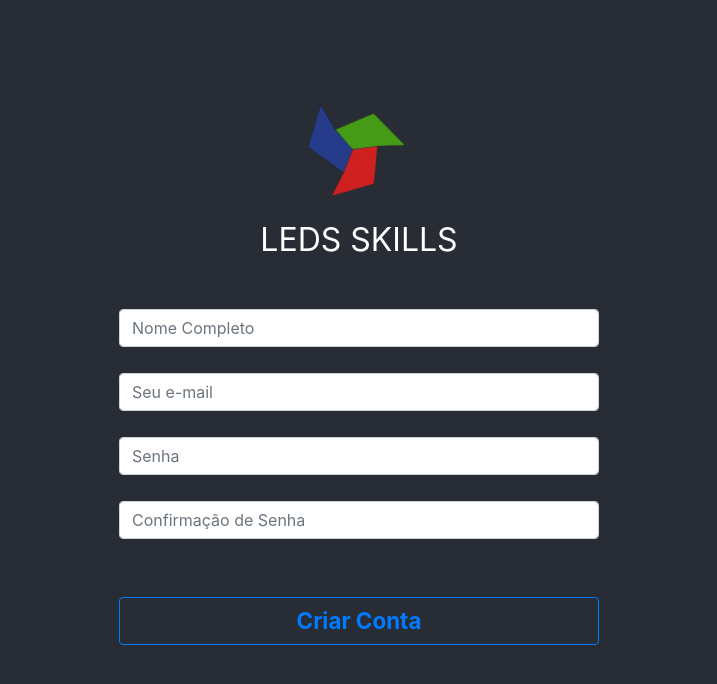
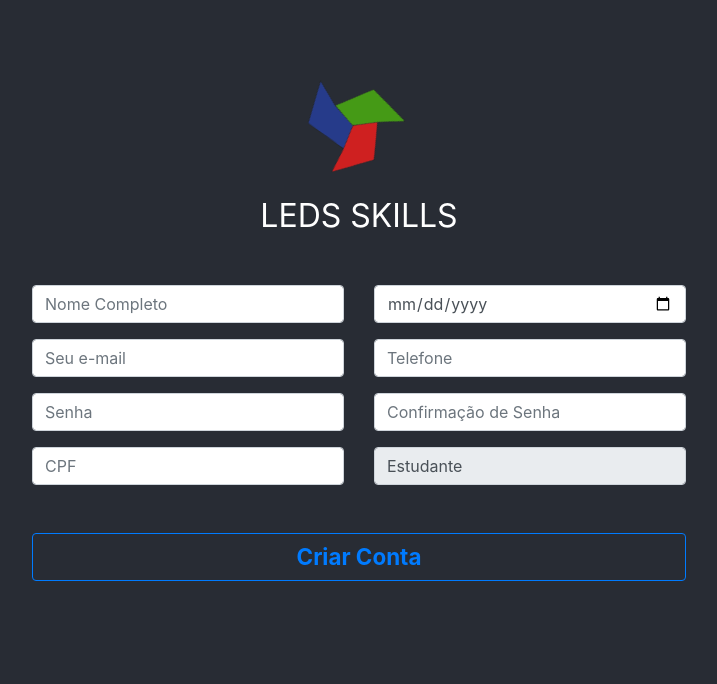
Before and after one commit to Guilherme-Bodart/SwGestaoCompetenciasCeFront, a React (Create React App) app in the folder gestao-competencias-front/: page / in a window 1280 px wide. Shown: the top 684 px of the page, without its empty margins (281-998 px from the left). Built offline with nearby package versions, Linux system fonts and the light colour scheme.

Commit message:
+ Campos em FormCriacao

```diff
--- a/gestao-competencias-front/src/pages/CriarConta/CriarConta.js
+++ b/gestao-competencias-front/src/pages/CriarConta/CriarConta.js
@@ -14,6 +14,10 @@ const initialState = {
   senha: '',
   senhaConfirmada: '',
   nome: '',
+  dataNascimento: '',
+  telefone: '',
+  cpf: '',
+  estudante: 1,
 }
 class CriarConta extends Component {
 
@@ -46,6 +50,30 @@ class CriarConta extends Component {
    })
   }
 
+  onChangeTelefone = (event) => {
+    this.setState({
+      telefone: event.target.value
+   })
+  }
+
+  onChangeDataNascimento = (event) => {
+    this.setState({
+      dataNascimento: event.target.value
+   })
+  }
+
+  onChangeCPF = (event) => {
+    this.setState({
+      cpf: event.target.value
+   })
+  }
+
+  onChangeEstudante = (event) => {
+    this.setState({
+      estudante: event.target.value
+   })
+  }
+
   render(props) {
   return (
     <div className="App">
@@ -53,7 +81,10 @@ class CriarConta extends Component {
         <img src={logo} className="App-logo" alt="logo" />
         <p className="App-text-logo">LEDS SKILLS</p>
         <Form className="App-form">
+          <Col >
 
+            <Row >
+              <Col md={{ span: 5 }}>
               <Form.Group controlId="formBasicEmail"className="App-form-groupC">
                   <Form.Control type="text" placeholder="Nome Completo"
                   className="App-form-control"
@@ -61,7 +92,20 @@ class CriarConta extends Component {
                   <Form.Text className="text-muted">
                   </Form.Text>
               </Form.Group>
+              </Col>
+              <Col md={{ span: 5, offset: 1 }}>
+              <Form.Group controlId="formBasicEmail"className="App-form-groupC">
+                  <Form.Control type="date"
+                  className="App-form-control"
+                  onChange = {value => this.onChangeDataNascimento(value)}/>
+                  <Form.Text className="text-muted">
+                  </Form.Text>
+              </Form.Group>
+              </Col>
+            </Row>
 
+            <Row >
+              <Col md={{ span: 5 }}>
               <Form.Group controlId="formBasicEmail"className="App-form-groupC">
               <Form.Control type="email" placeholder="Seu e-mail"
                   className="App-form-control"
@@ -69,18 +113,51 @@ class CriarConta extends Component {
                   <Form.Text className="text-muted">
                   </Form.Text>
               </Form.Group>
+              </Col>
+              <Col md={{ span: 5, offset: 1 }}>
+              <Form.Group controlId="formBasicEmail"className="App-form-groupC">
+                  <Form.Control type="text" placeholder="Telefone"
+                  className="App-form-control"
+                  onChange = {value => this.onChangeTelefone(value)}/>
+                  <Form.Text className="text-muted">
+                  </Form.Text>
+              </Form.Group>
+              </Col>
+            </Row>
 
+            <Row >
+              <Col md={{ span: 5 }}>
               <Form.Group controlId="formBasicPassword" className="App-form-groupC">
                   <Form.Control type="password" placeholder="Senha"
                   className="App-form-control"
                   onChange = {value => this.onChangeSenha(value)}/>
               </Form.Group>
-
+              </Col>
+              <Col md={{ span: 5, offset: 1 }}>
               <Form.Group controlId="formBasicPassword" className="App-form-groupC">
                   <Form.Control type="password" placeholder="Confirmação de Senha"
                   className="App-form-control"
                   onChange = {value => this.onChangeSenhaConfirmada(value)}/>
               </Form.Group>
+              </Col>
+            </Row>
+
+            <Row >
+              <Col md={{ span: 5 }}>
+              <Form.Group controlId="formBasicEmail" className="App-form-groupC">
+                  <Form.Control type="text" placeholder="CPF"
+                  className="App-form-control"
+                  onChange = {value => this.onChangeCPF(value)}/>
+              </Form.Group>
+              </Col>
+              <Col md={{ span: 5, offset: 1 }}>
+              <Form.Group controlId="formBasicEmail" className="App-form-groupC">
+                  <Form.Control type="text" value="Estudante"
+                  className="App-form-control" readOnly
+                  onChange = {value => this.onChangeEstudante(1)}/>
+              </Form.Group>
+              </Col>
+            </Row>
 
             <Button variant="outline-primary" type="submit" className="App-button-login"
             onClick = { () => {
@@ -93,7 +170,11 @@ class CriarConta extends Component {
             }>
                 <p className="App-text-button">Criar Conta</p>
             </Button>
+
+            </Col>
+
         </Form>
+
       </header>
     </div>
   )
--- a/gestao-competencias-front/src/styles/login.css
+++ b/gestao-competencias-front/src/styles/login.css
@@ -5,7 +5,7 @@
 .App-logo {
   height: 6em;
   pointer-events: none;
-  margin-top: 3em;
+  margin-top: 2em;
 }
 
 @media (prefers-reduced-motion: no-preference) {
@@ -35,8 +35,7 @@
   height: 3em;
 }
 .App-form-groupC{
-  width: 20em;
-  height: 2em;
+  width: 13em;
 }
 
 .App-form-control{
```
Lines whose indentation alone changed are shown as unchanged.
